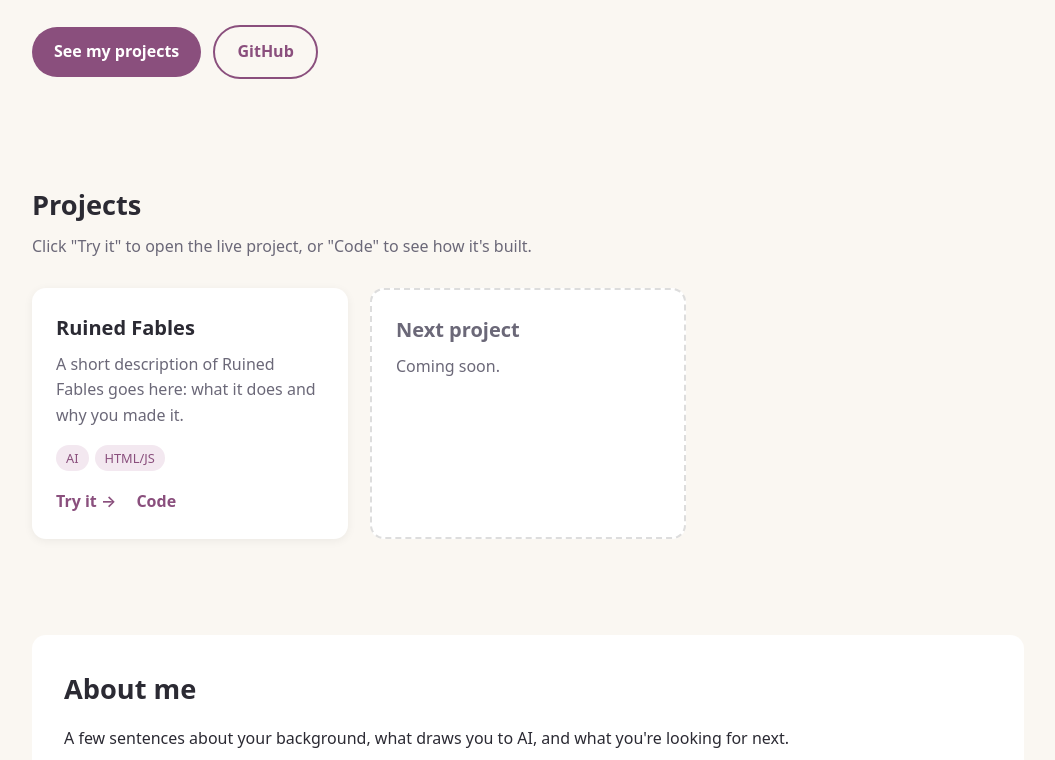
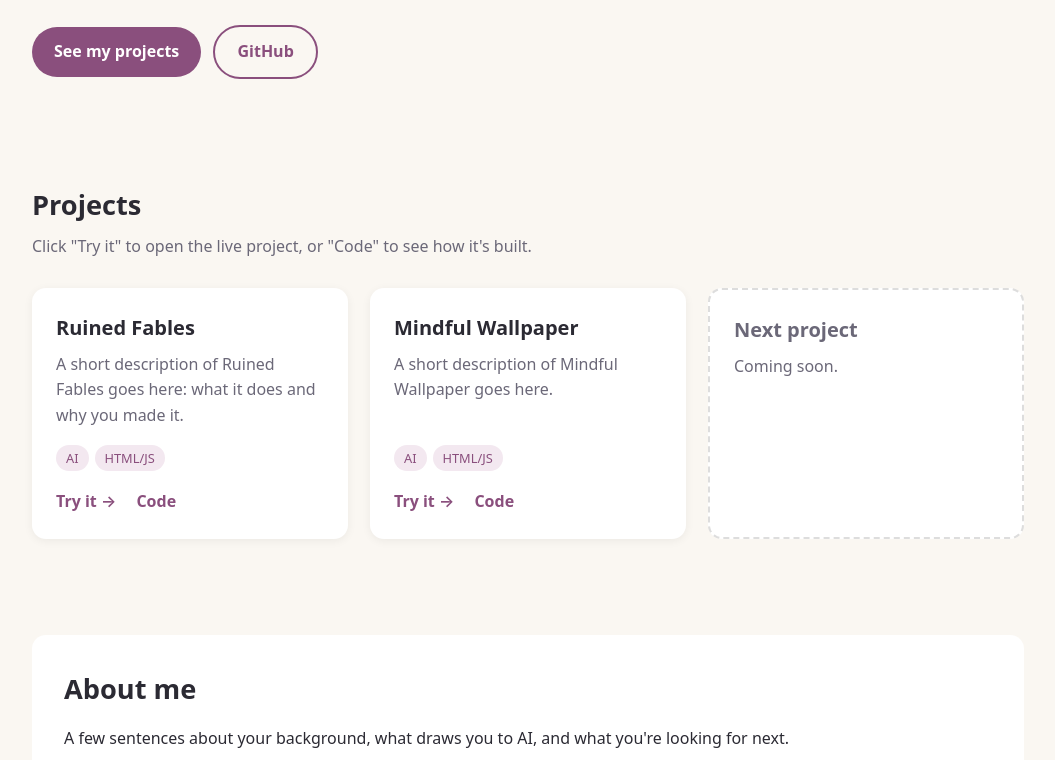
Before and after one commit to kimberlybruton-sys/kimberlybruton-sys.github.io, a plain HTML site: page index.html in a window 1280 px wide. Shown: the part 337-1097 px from the top of the page, without its empty margins (112-1167 px from the left). Drawn offline with Linux system fonts and the light colour scheme.

Commit message:
Add files via upload

```diff
--- a/index.html
+++ b/index.html
@@ -124,6 +124,21 @@
           </div>
         </article>
 
+        <article class="card">
+          <h3>Mindful Wallpaper</h3>
+          <!-- TODO (Kimberly): 1–2 sentences: what is it, and why did you make it? -->
+          <p>A short description of Mindful Wallpaper goes here.</p>
+          <div class="tags">
+            <span class="tag">AI</span>
+            <span class="tag">HTML/JS</span>
+          </div>
+          <div class="card-links">
+            <!-- If the GitHub repo has a different name, change "mindful-wallpaper" in BOTH links below -->
+            <a href="/mindful-wallpaper/">Try it →</a>
+            <a href="https://github.com/kimberlybruton-sys/mindful-wallpaper" target="_blank" rel="noopener">Code</a>
+          </div>
+        </article>
+
         <!-- Placeholder card: delete when you have a second project -->
         <article class="card coming">
           <h3>Next project</h3>
```
